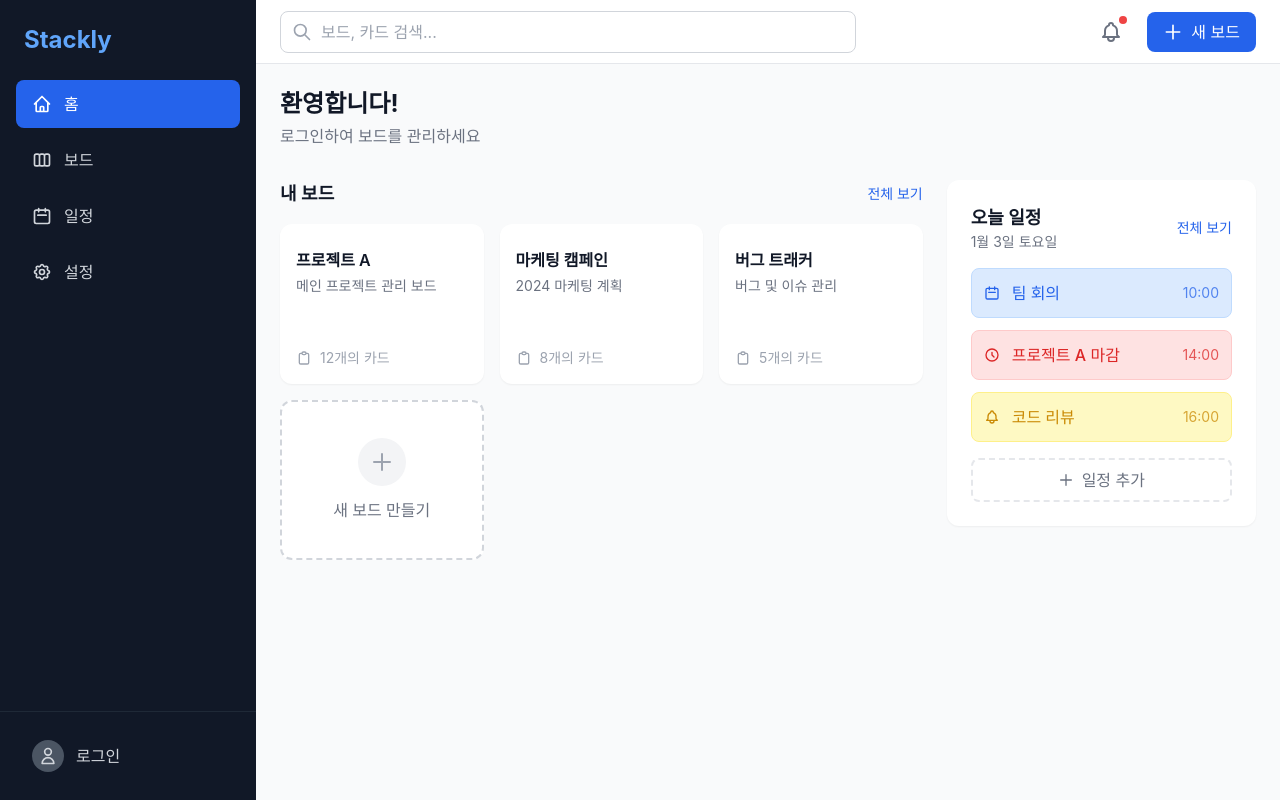
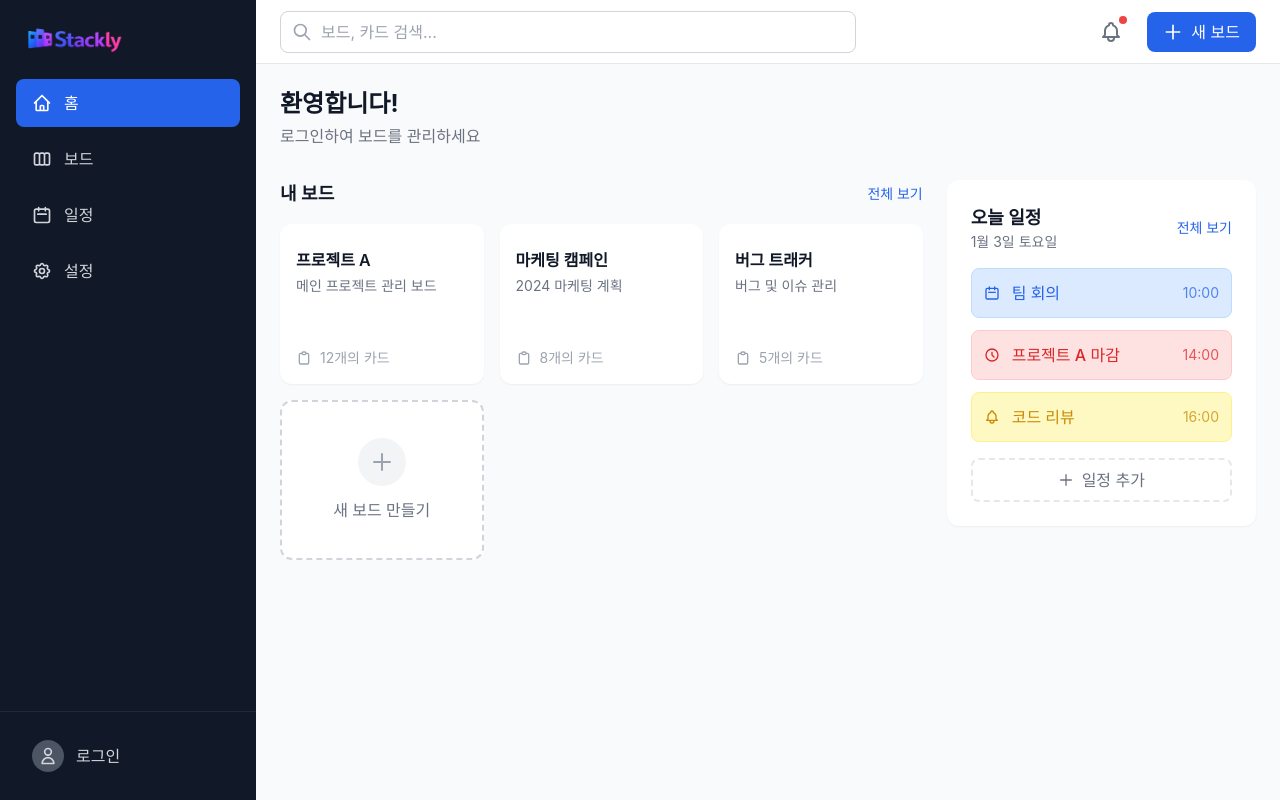
Before and after one commit to Raina-Moon/stackly, a Next.js app in the folder apps/frontend/: page / in a window 1280 px wide. Built offline with nearby package versions, Linux system fonts and the light colour scheme.

Commit message:
Add Stackly logo image and update UI components to use the logo in the registration page, login modal, and sidebar; refactor header elements to enhance visual consistency.

```diff
--- a/apps/frontend/src/app/register/page.tsx
+++ b/apps/frontend/src/app/register/page.tsx
@@ -1,6 +1,7 @@
 'use client';
 
 import Link from 'next/link';
+import Image from 'next/image';
 import { useRegister } from '@/hooks/useRegister';
 import EmailStep from '@/components/auth/register/EmailStep';
 import VerifyStep from '@/components/auth/register/VerifyStep';
@@ -31,9 +32,7 @@ export default function RegisterPage() {
       <div className="w-full max-w-md">
         {/* Logo */}
         <div className="text-center mb-8">
-          <Link href="/" className="inline-block">
-            <h1 className="text-3xl font-bold text-blue-600">Stackly</h1>
-          </Link>
+          <Image src="/images/stackly_logo.png" alt="Stackly Logo" width={100} height={100} />
         </div>
 
         {/* Card */}
--- a/apps/frontend/src/components/auth/LoginModal.tsx
+++ b/apps/frontend/src/components/auth/LoginModal.tsx
@@ -1,5 +1,6 @@
 'use client';
 
+import Image from 'next/image';
 import { useRouter } from 'next/navigation';
 
 interface LoginModalProps {
@@ -34,7 +35,7 @@ export default function LoginModal({ isOpen, onClose }: LoginModalProps) {
       <div className="relative bg-white rounded-2xl shadow-xl w-full max-w-sm mx-4 overflow-hidden">
         {/* Header */}
         <div className="bg-gradient-to-r from-blue-600 to-blue-700 px-6 py-8 text-white text-center">
-          <h2 className="text-2xl font-bold">Stackly</h2>
+          <Image src="/images/stackly_logo.png" alt="Stackly Logo" width={100} height={100} className='mx-auto'/>
           <p className="mt-2 opacity-90">로그인이 필요합니다</p>
         </div>
 
@@ -69,16 +70,6 @@ export default function LoginModal({ isOpen, onClose }: LoginModalProps) {
           </button>
         </div>
 
-        {/* Footer */}
-        <div className="px-6 pb-6 text-center text-sm text-gray-500">
-          나중에 하기
-          <button
-            onClick={onClose}
-            className="ml-1 text-gray-700 hover:text-gray-900 underline"
-          >
-            닫기
-          </button>
-        </div>
       </div>
     </div>
   );
--- a/apps/frontend/src/components/layout/Sidebar.tsx
+++ b/apps/frontend/src/components/layout/Sidebar.tsx
@@ -1,7 +1,10 @@
 'use client';
 
+import Image from 'next/image';
 import Link from 'next/link';
 import { usePathname } from 'next/navigation';
+import { useState } from 'react';
+import LoginModal from '../auth/LoginModal';
 
 const menuItems = [
   { name: '홈', href: '/', icon: 'home' },
@@ -36,12 +39,13 @@ const icons: Record<string, JSX.Element> = {
 
 export default function Sidebar() {
   const pathname = usePathname();
+  const [isLoginModalOpen, setIsLoginModalOpen] = useState(false);
 
   return (
     <aside className="w-64 bg-gray-900 text-white min-h-screen flex flex-col">
       {/* Logo */}
       <div className="p-6">
-        <h1 className="text-2xl font-bold text-blue-400">Stackly</h1>
+        <Image src="/images/stackly_logo.png" alt="Stackly Logo" width={100} height={100} />
       </div>
 
       {/* Navigation */}
@@ -70,7 +74,10 @@ export default function Sidebar() {
 
       {/* User section */}
       <div className="p-4 border-t border-gray-800">
-        <button className="w-full flex items-center gap-3 px-4 py-3 rounded-lg text-gray-300 hover:bg-gray-800 hover:text-white transition-colors">
+        <button
+          onClick={() => setIsLoginModalOpen(true)}
+          className="w-full flex items-center gap-3 px-4 py-3 rounded-lg text-gray-300 hover:bg-gray-800 hover:text-white transition-colors"
+        >
           <div className="w-8 h-8 bg-gray-600 rounded-full flex items-center justify-center">
             <svg className="w-5 h-5" fill="none" stroke="currentColor" viewBox="0 0 24 24">
               <path strokeLinecap="round" strokeLinejoin="round" strokeWidth={2} d="M16 7a4 4 0 11-8 0 4 4 0 018 0zM12 14a7 7 0 00-7 7h14a7 7 0 00-7-7z" />
@@ -79,6 +86,12 @@ export default function Sidebar() {
           <span>로그인</span>
         </button>
       </div>
+
+      {/* Login Modal */}
+      <LoginModal
+        isOpen={isLoginModalOpen}
+        onClose={() => setIsLoginModalOpen(false)}
+      />
     </aside>
   );
 }
```
Also changed, not shown: apps/frontend/public/images/stackly_logo.png (added).
